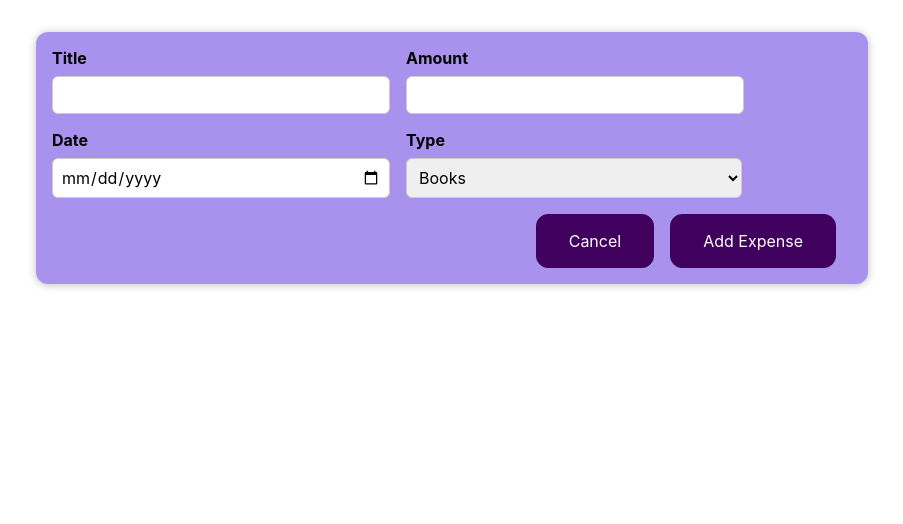
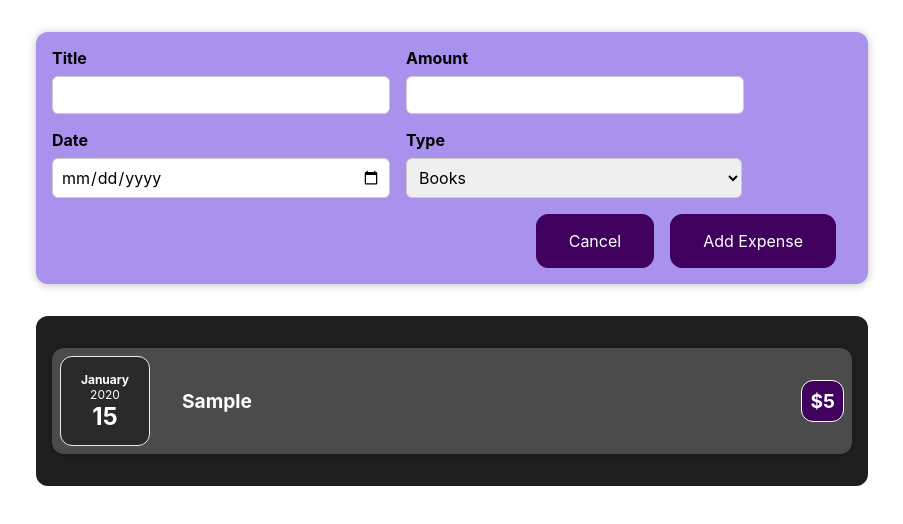
Before and after one commit to OverealDev/3MTech, a React (Create React App) app in the folder reactproject1/reactproject1/: page / in a window 1280 px wide. Both pictures are taken after typing "Sample", "5", "2020-01-15" into the empty fields and a click on the button "Add Expense". Shown: the top 524 px of the page, without its empty margins (188-1091 px from the left). Built offline with nearby package versions, Linux system fonts and the light colour scheme.

Commit message:
creation of the expenses list, now we can add an expense with the form

```diff
--- a/reactproject1/reactproject1/src/App.js
+++ b/reactproject1/reactproject1/src/App.js
@@ -1,9 +1,20 @@
 import ExpenseForm from "./components/ExpenseForm"
+import Expenses from "./components/Expenses"
+import { useState } from 'react'
 
 function App() {
+    const [expenses, setExpenses] = useState([])
+
+    function addExpenseHandler(expense) {
+        setExpenses((prevExpenses) => {
+            return [expense, ...prevExpenses];
+        });
+    }
+
     return (
         <div>
-            <ExpenseForm />
+            <ExpenseForm onAddExpense={addExpenseHandler}/>
+            <Expenses expenses={expenses} />
         </div>
     )
 }
--- /dev/null
+++ b/reactproject1/reactproject1/src/components/ExpenseDate.css
@@ -0,0 +1,26 @@
+.expense-date {
+    display: flex;
+    flex-direction: column;
+    width: 5.5rem;
+    height: 5.5rem;
+    border: 1px solid #ececec;
+    background-color: #2a2a2a;
+    color: white;
+    border-radius: 12px;
+    align-items: center;
+    justify-content: center;
+}
+
+.expense-date__month {
+    font-size: 0.75rem;
+    font-weight: bold;
+}
+
+.expense-date__year {
+    font-size: 0.75rem;
+}
+
+.expense-date__day {
+    font-size: 1.5rem;
+    font-weight: bold;
+}
--- /dev/null
+++ b/reactproject1/reactproject1/src/components/ExpenseDate.js
@@ -0,0 +1,17 @@
+import './ExpenseDate.css'
+
+function ExpenseDate(props) {
+    const month = props.date.toLocaleString("en-US", { month: "long" });
+    const year = props.date.getFullYear();
+    const day = props.date.toLocaleString("en-US", { day: "2-digit" });
+
+    return (
+        <div className="expense-date">
+            <div className="expense-date__month">{month}</div>
+            <div className="expense-date__year">{year}</div>
+            <div className="expense-date__day">{day}</div>
+        </div>
+    );
+}
+
+export default ExpenseDate;
--- a/reactproject1/reactproject1/src/components/ExpenseForm.js
+++ b/reactproject1/reactproject1/src/components/ExpenseForm.js
@@ -5,6 +5,7 @@
     const [enteredTitle, setEnteredTitle] = useState("");
     const [enteredAmount, setEnteredAmount] = useState("");
     const [enteredDate, setEnteredDate] = useState("");
+    const [enteredType, setEnteredType] = useState("");
 
     function titleChangeHandler(event) {
         setEnteredTitle(event.target.value);
@@ -18,8 +19,22 @@
         setEnteredDate(event.target.value);
     }
 
+    function typeChangeHandler(event) {
+        setEnteredType(event.target.value);
+    }
+
     function submitHandler(event) {
-        event.preventDefault()
+        event.preventDefault();
+
+        const expenseData = {
+            title: enteredTitle,
+            amount: +enteredAmount,
+            date: new Date(enteredDate),
+            type: enteredType,
+            id: Math.random().toString()
+        };
+
+        props.onAddExpense(expenseData);
 
         setEnteredTitle('');
         setEnteredAmount('');
@@ -62,7 +77,7 @@
                     </div>
                     <div className="expense-form__control">
                         <label>Type</label>
-                        <select>
+                        <select onChange={typeChangeHandler} value={enteredType}>
                             <option value="books">Books</option>
                             <option value="food">Food</option>
                             <option value="cleaning_stuff">Cleaning stuff</option>
--- /dev/null
+++ b/reactproject1/reactproject1/src/components/ExpenseItem.css
@@ -0,0 +1,35 @@
+.expense-item {
+    display: flex;
+    justify-content: space-between;
+    align-items: center;
+    padding: 0.5rem;
+    margin: 1rem 0;
+    background-color: #4b4b4b;
+    border-radius: 12px;
+    box-shadow: 0 1px 8px rgba(0, 0, 0, 0.25);
+}
+
+.expense-item__description {
+    display: flex;
+    gap: 1rem;
+    align-items: center;
+    flex: 1;
+}
+
+.expense-item h2 {
+    color: #3a3a3a;
+    font-size: 1.2rem;
+    flex: 1;
+    margin: 0 2rem;
+    color: white;
+}
+
+.expense-item__price {
+    font-size: 1.2rem;
+    font-weight: bold;
+    color: white;
+    background-color: #40005d;
+    border: 1px solid white;
+    padding: 0.5rem;
+    border-radius: 12px;
+}
--- /dev/null
+++ b/reactproject1/reactproject1/src/components/ExpenseItem.js
@@ -0,0 +1,18 @@
+import ExpenseDate from "./ExpenseDate";
+import "./ExpenseItem.css";
+
+function ExpenseItem(props) {
+    return (
+        <li>
+            <div className="expense-item">
+                <ExpenseDate date={props.date} />
+                <div className="expense-item__description">
+                    <h2>{props.title}</h2>
+                    <div className="expense-item__price">${props.amount}</div>
+                </div>
+            </div>
+        </li>
+    );
+}
+
+export default ExpenseItem;
--- /dev/null
+++ b/reactproject1/reactproject1/src/components/Expenses.css
@@ -0,0 +1,8 @@
+.expenses {
+    padding: 1rem;
+    background-color: rgb(31, 31, 31);
+    margin: 2rem auto;
+    width: 50rem;
+    max-width: 95%;
+    border-radius: 12px;
+  }
--- /dev/null
+++ b/reactproject1/reactproject1/src/components/Expenses.js
@@ -0,0 +1,12 @@
+import './Expenses.css'
+import ExpensesList from "./ExpensesList"
+
+function Expenses(props) {
+    return (
+        <div className="expenses" >
+            <ExpensesList expenses={props.expenses} />
+        </div>
+    );
+}
+
+export default Expenses;
--- /dev/null
+++ b/reactproject1/reactproject1/src/components/ExpensesList.css
@@ -0,0 +1,9 @@
+.expenses-list {
+    list-style: none;
+    padding: 0;
+}
+
+.expenses-list__fallback {
+    color: white;
+    text-align: center;
+}
--- /dev/null
+++ b/reactproject1/reactproject1/src/components/ExpensesList.js
@@ -0,0 +1,21 @@
+import ExpenseItem from "./ExpenseItem"
+import './ExpensesList.css'
+
+function ExpensesList(props) {
+
+    if (props.expenses.length === 0) {
+        return <h2 className="expenses-list__fallback">Found no expenses.</h2>
+    }
+
+    return <ul className="expenses-list">
+        {props.expenses.map((expense) => (
+            <ExpenseItem
+                key={expense.id}
+                title={expense.title}
+                amount={expense.amount}
+                date={expense.date}
+            />))}
+    </ul>
+}
+
+export default ExpensesList
```
